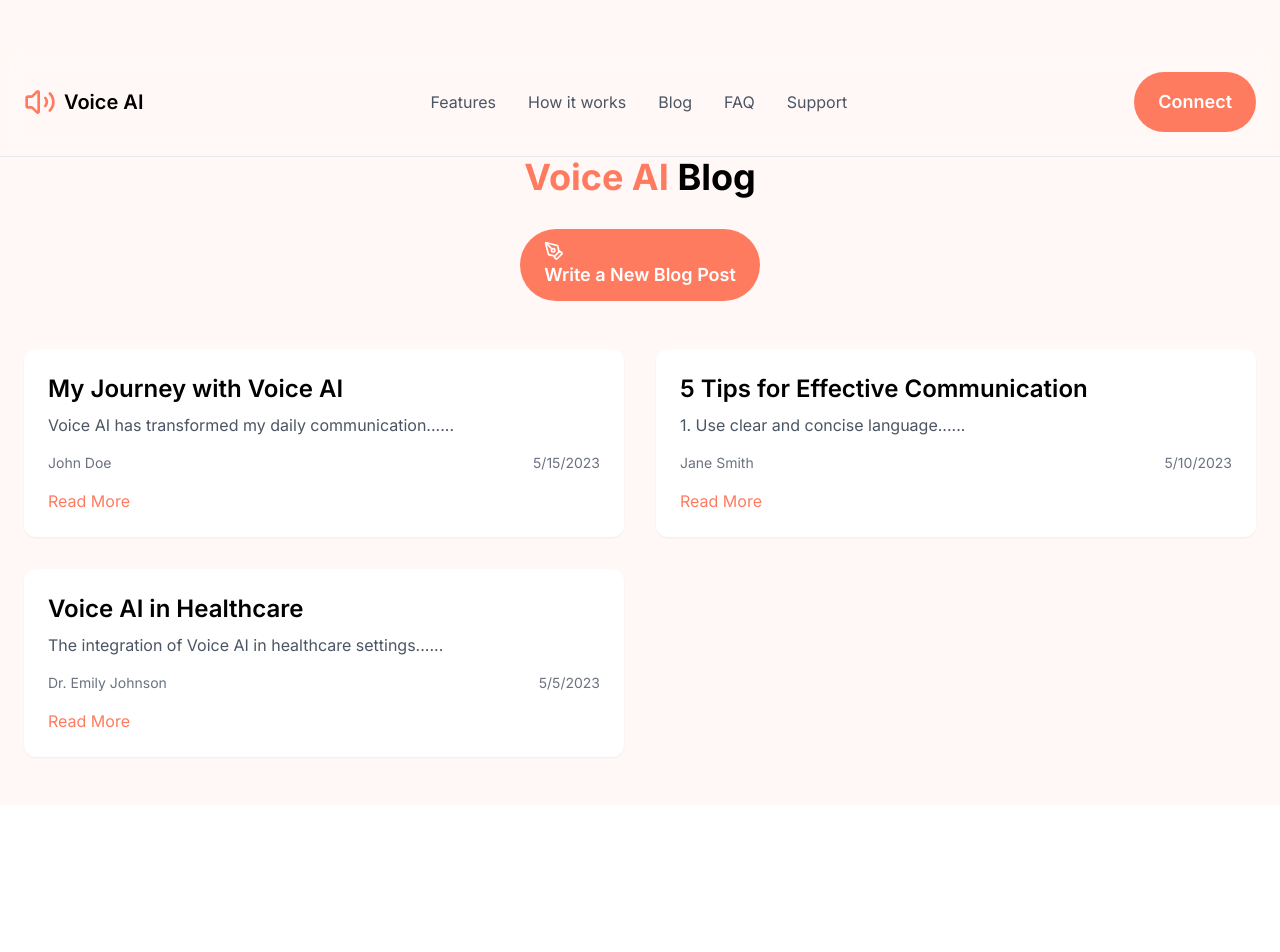
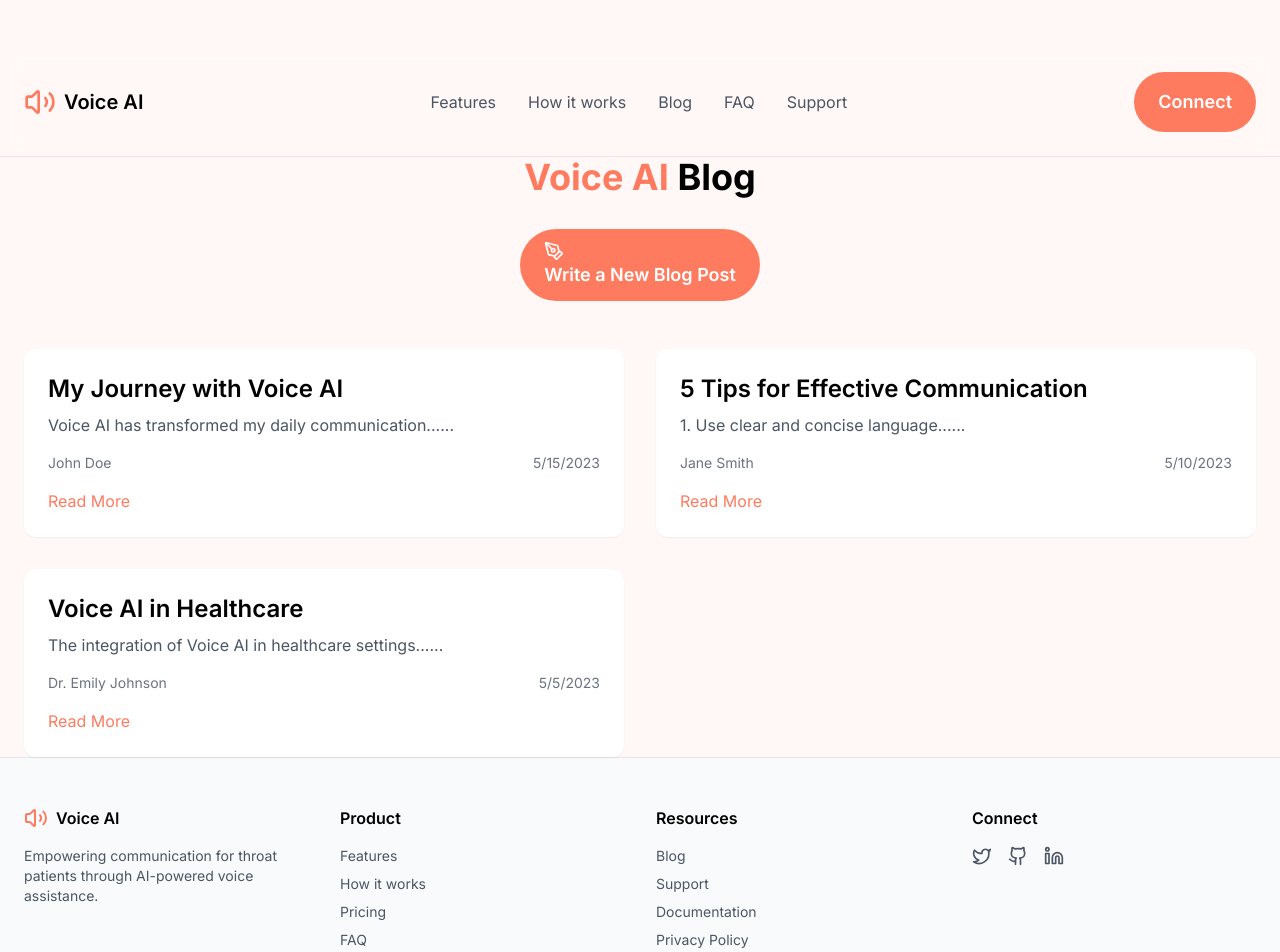
Before and after one commit to prashantxy/AI_TALKER, a Next.js app: page /blog in a window 1280 px wide. Shown: the top 952 px of the page. Before the commit the page ends 805 px from the top, so only its background shows below. Built offline with nearby package versions, Linux system fonts and the light colour scheme.

Commit message:
footer done

```diff
--- a/app/blog/create/page.tsx
+++ b/app/blog/create/page.tsx
@@ -5,6 +5,7 @@ import { Button } from "../../components/ui/button"
 import { Input } from "../../components/ui/input"
 import { Textarea } from "../../components/ui/textarea"
 import { Navbar } from "@/app/components/navbar"
+import { SiteFooter } from "@/app/components/side-footer"
 
 export default function CreateBlogPost() {
   const [title, setTitle] = useState("")
@@ -51,6 +52,7 @@ export default function CreateBlogPost() {
           </Button>
         </form>
       </main>
+      <SiteFooter/>
     </div>
   )
 }
--- a/app/blog/page.tsx
+++ b/app/blog/page.tsx
@@ -6,6 +6,7 @@ import { PenTool } from "lucide-react"
 import blogs from "../data/blog.json"
 import { Key, ReactElement, JSXElementConstructor, ReactNode, ReactPortal } from "react"
 import { Navbar } from "../components/navbar"
+import { SiteFooter } from "../components/side-footer"
 
 export default function BlogPage() {
   return (
@@ -39,6 +40,7 @@ export default function BlogPage() {
           ))}
         </div>
       </main>
+       <SiteFooter/>
     </div>
   )
 }
```
